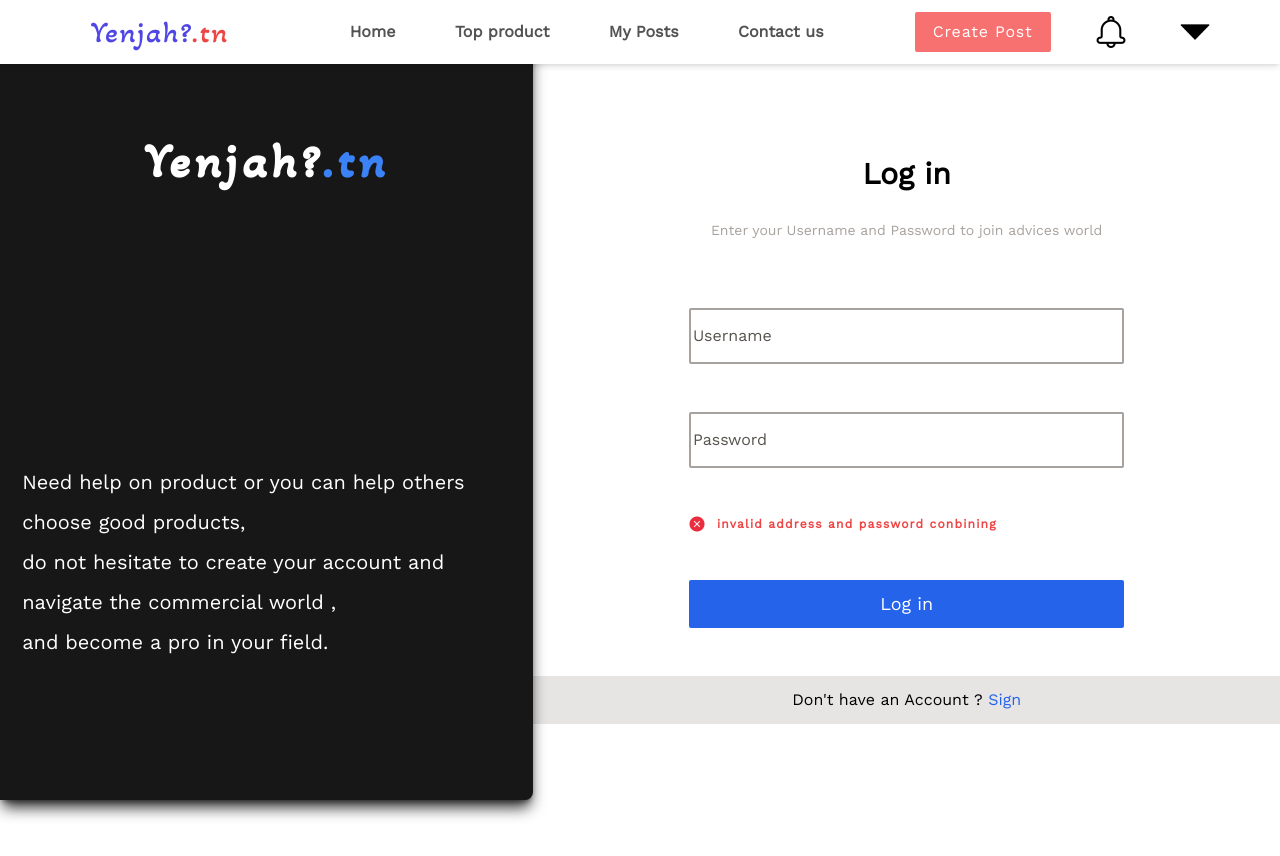
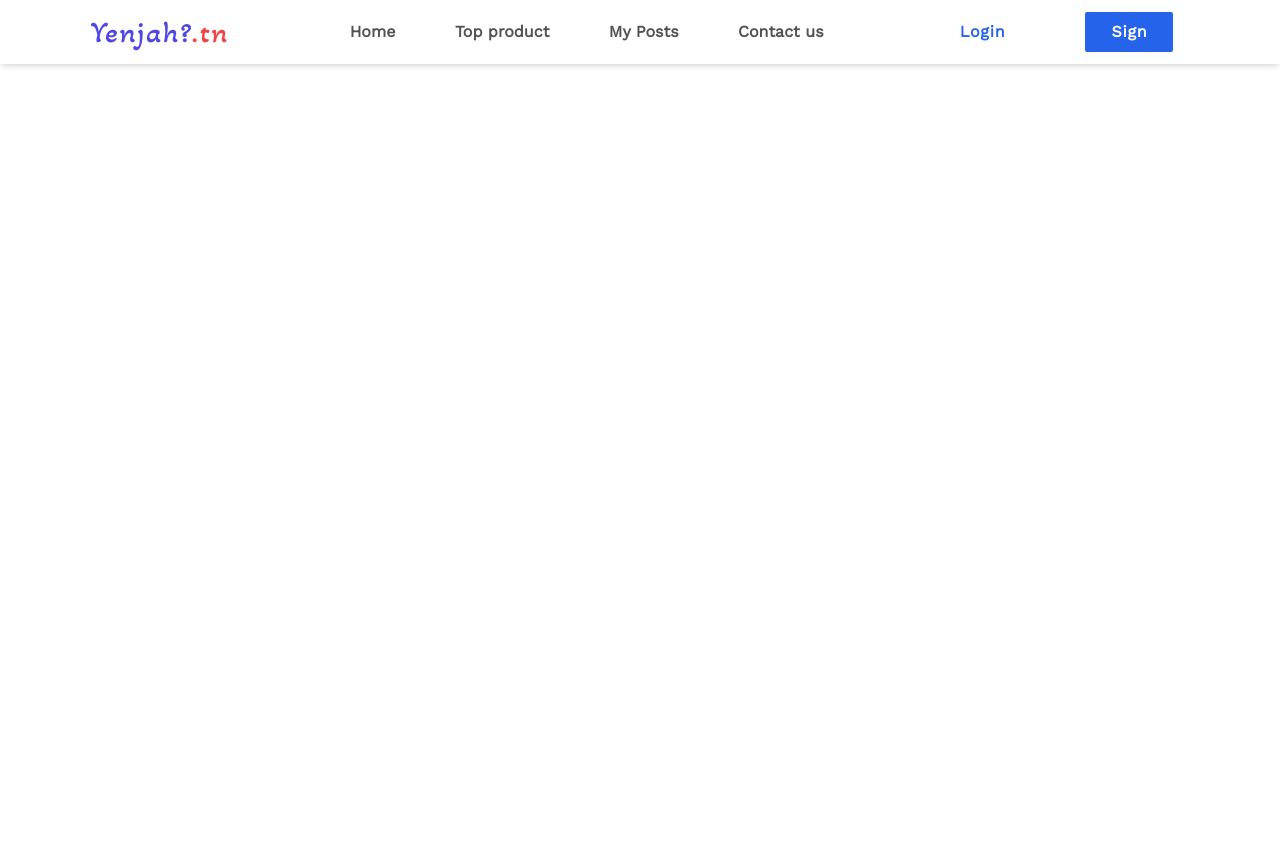
Before and after one commit to baligh-p/Yenjah, an Angular app in the folder dev/: page / in a window 1280 px wide. Shown: the top 856 px of the page. After the commit the page ends 800 px from the top, so only its background shows below. Built offline with nearby package versions, Linux system fonts and the light colour scheme.

Commit message:
version 1.0.2 completed nav design

```diff
--- a/dev/src/app/app.component.html
+++ b/dev/src/app/app.component.html
@@ -1,2 +1,2 @@
-<app-nav></app-nav>
-<app-login></app-login>
+
+<router-outlet></router-outlet>
--- a/dev/src/app/nav/nav.component.ts
+++ b/dev/src/app/nav/nav.component.ts
@@ -13,8 +13,8 @@
 
   ngOnInit(): void {
   }
-  showBurger = true;
-  isConnected=true
+  showBurger = true
+  isConnected=false
   show =false
   handleBurgerClick(){
     this.showBurger=!this.showBurger
```
